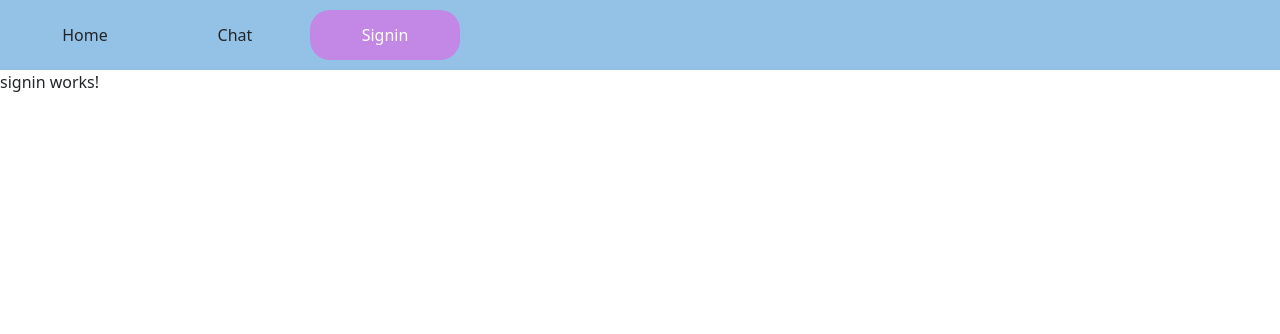
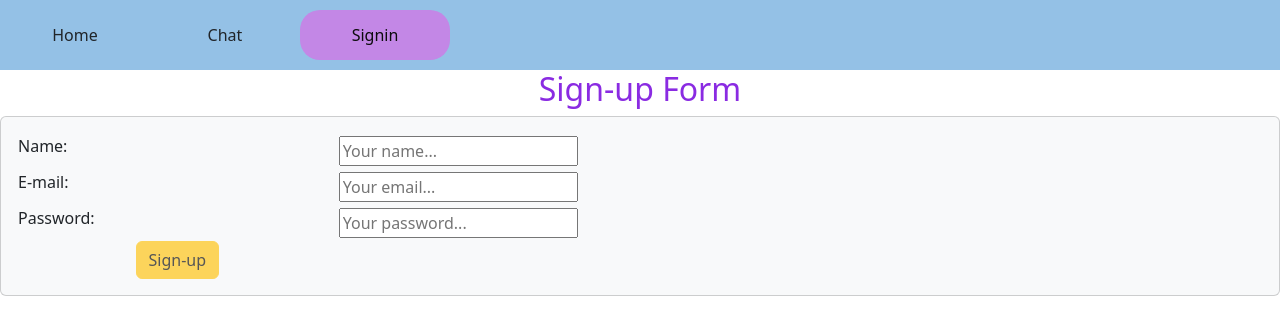
Before and after one commit to amitk1231/chatGPT, an Angular app: page /signin in a window 1280 px wide. Shown: the top 334 px of the page. Built offline with nearby package versions, Linux system fonts and the light colour scheme.

Commit message:
12th May Commit

```diff
--- a/src/app/app.component.scss
+++ b/src/app/app.component.scss
@@ -4,7 +4,7 @@
 }
 nav{
   background-color: #94c1e6;
-    padding: 10px !important;
+  padding: 10px 0px !important;
 }
 button{
   margin-right: 20px;
@@ -14,7 +14,7 @@ button{
 }
 .button-active{
   background-color: #c387e6;
-    color: white;
+  color: rgb(12, 11, 12);
 }
 
 .button-active:hover,
--- a/src/app/app.module.ts
+++ b/src/app/app.module.ts
@@ -6,7 +6,7 @@ import { AppComponent } from './app.component';
 import { ChatComponent } from './chat/chat.component';
 import { HomeComponent } from './home/home.component';
 import { SigninComponent } from './signin/signin.component';
-import { FormsModule } from '@angular/forms';
+import { FormsModule, ReactiveFormsModule } from '@angular/forms';
 
 @NgModule({
   declarations: [
@@ -18,7 +18,8 @@ import { FormsModule } from '@angular/forms';
   imports: [
     BrowserModule,
     AppRoutingModule,
-    FormsModule
+    FormsModule,
+    ReactiveFormsModule,
   ],
   providers: [],
   bootstrap: [AppComponent]
--- a/src/app/chat/chat.component.html
+++ b/src/app/chat/chat.component.html
@@ -16,9 +16,7 @@
     </ng-container>
   </div>
   <div class="col-md-12 text-center">
-    <label *ngIf="messages.length == 0; " for="nameField"
-      >Your Messages</label
-    >
+    <label *ngIf="messages.length == 0" for="nameField">Your Messages</label>
     <input
       [(ngModel)]="value"
       (keyup.enter)="sendMessage()"
--- a/src/app/signin/signin.component.html
+++ b/src/app/signin/signin.component.html
@@ -1 +1,105 @@
-<p>signin works!</p>
+<div class="text-center">
+  <h2 style="color: blueviolet">{{ title }}</h2>
+</div>
+<form
+  [formGroup]="signupForm1"
+  (ngSubmit)="signupUser()"
+  class="card p-3 bg-light"
+>
+<table>
+  <tr>
+    <td>
+      <label for="name" style="margin-bottom: 10px">Name: </label>
+    </td>
+    <td>
+      <input type="text" placeholder="Your name..." formControlName="name" />
+      <span style="color: red" *ngIf="name && name.invalid && name.touched"
+      >This field is not valid</span
+    >
+    </td>
+  </tr>
+  <tr>
+    <td>
+      <label for="e-mail" style="margin-bottom: 10px">E-mail: </label>
+    </td>
+    <td>
+      <input type="email" placeholder="Your email..." formControlName="email" />
+      <span style="color: red" *ngIf="email && email.invalid && email.touched"
+      >Email is not valid</span
+    >
+    </td>
+  </tr>
+  <tr>
+    <td>
+      <label for="password" style="margin-bottom: 10px">Password: </label>
+    </td>
+    <td>
+      <input
+      type="password"
+      placeholder="Your password..."
+      formControlName="password"
+    />
+    <span
+      style="color: red"
+      *ngIf="password && password.invalid && password.touched"
+      >Plz enter a valid password</span
+    >
+    </td>
+  </tr>
+<tr class="text-center">
+  <button [disabled]="signupForm1.invalid" class="btn btn-warning">
+    Sign-up
+  </button>
+</tr>
+</table>
+</form>
+
+<!-- <form [formGroup]="signupForm1" (ngSubmit)="signupUser()" class='card p-3 bg-light'>
+  <div style="margin-left: 700px;">
+    <div class="form-group">
+      <label for="name" style="margin-bottom: 10px">Name</label>
+      <input
+        type="text"
+        id="name"
+        class="form-control"
+        placeholder="Your name..."
+        formControlName="name"
+        style="margin-bottom: 20px; width: 600px"
+        autocomplete="off"
+      />
+    </div>
+    <div class="form-group">
+      <label for="e-mail" style="margin-bottom: 10px">E-mail</label>
+      <input
+        type="email"
+        id="e-mail"
+        class="form-control"
+        placeholder="Your email..."
+        formControlName="email"
+        style="margin-bottom: 20px; width: 600px"
+        autocomplete="off"
+      />
+    </div>
+    <div class="form-group">
+      <label for="password" style="margin-bottom: 10px">Password</label>
+      <input
+        type="password"
+        id="password"
+        class="form-control"
+        placeholder="Your password..."
+        formControlName="password"
+        style="margin-bottom: 20px; width: 600px"
+        autocomplete="off"
+      />
+    </div>
+    <div class="text-center" >
+      <button
+        type="button"
+        class="btn btn-warning"
+        style="margin: 10px 690px 0 0"
+      >
+        Submit
+      </button>
+    </div>
+  </div>
+</form> -->
--- a/src/app/signin/signin.component.ts
+++ b/src/app/signin/signin.component.ts
@@ -1,10 +1,41 @@
 import { Component } from '@angular/core';
+import { FormControl, FormGroup, Validators } from '@angular/forms';
+import { Router } from '@angular/router';
 
 @Component({
   selector: 'app-signin',
   templateUrl: './signin.component.html',
-  styleUrls: ['./signin.component.scss']
+  styleUrls: ['./signin.component.scss'],
 })
 export class SigninComponent {
+  constructor(private router: Router) {}
 
+  title: string = 'Sign-up Form';
+
+  signupForm1 = new FormGroup({
+    name: new FormControl('', [
+      Validators.required,
+      Validators.pattern('[a-zA-Z ]*'),
+    ]),
+    email: new FormControl('', [Validators.required, Validators.email]),
+    password: new FormControl('', [
+      Validators.required,
+      Validators.minLength(5),
+    ]),
+  });
+
+  signupUser() {
+    console.log(this.signupForm1.value);
+    alert('Successfully signed up');
+    this.router.navigate(['/home']);
+  }
+  get name() {
+    return this.signupForm1.get('name');
+  }
+  get email() {
+    return this.signupForm1.get('email');
+  }
+  get password() {
+    return this.signupForm1.get('password');
+  }
 }
```
Lines whose indentation alone changed are shown as unchanged.
